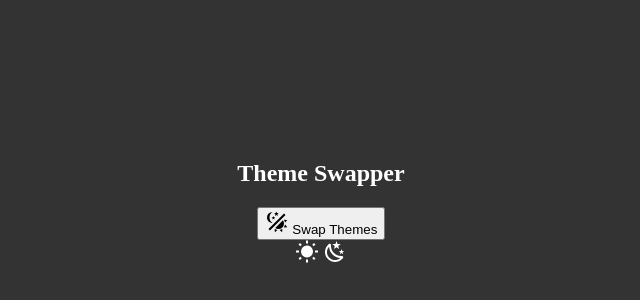
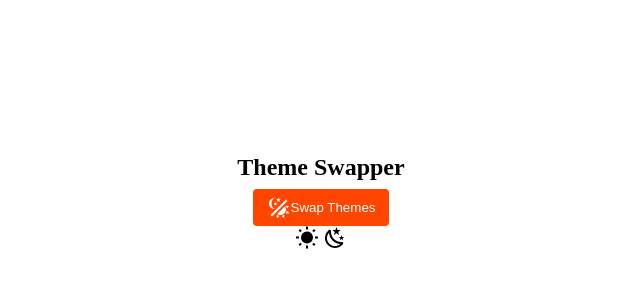
Before and after one commit to IlyaKrapivnoy/theme_toggle, a plain HTML site: page index.html in a window 1280 px wide. Shown: the part 196-496 px from the top of the page, without its empty margins (319-959 px from the left). Drawn offline with Linux system fonts and the light colour scheme.

Commit message:
animation is added

```diff
--- a/index.html
+++ b/index.html
@@ -7,8 +7,8 @@
     <link rel="stylesheet" href="styles.css">
     <title>Theme Toggle</title>
 </head>
-<body class="dark">
-    <h2>Theme Swapper</h2>
+<body >
+    <h2 class="title">Theme Swapper</h2>
     <button class="theme-toggle-button">
         <svg class="icon" style="width:24px;height:24px" viewBox="0 0 24 24">
             <path fill="currentColor" d="M7.5,2C5.71,3.15 4.5,5.18 4.5,7.5C4.5,9.82 5.71,11.85 7.53,13C4.46,13 2,10.54 2,7.5A5.5,5.5 0 0,1 7.5,2M19.07,3.5L20.5,4.93L4.93,20.5L3.5,19.07L19.07,3.5M12.89,5.93L11.41,5L9.97,6L10.39,4.3L9,3.24L10.75,3.12L11.33,1.47L12,3.1L13.73,3.13L12.38,4.26L12.89,5.93M9.59,9.54L8.43,8.81L7.31,9.59L7.65,8.27L6.56,7.44L7.92,7.35L8.37,6.06L8.88,7.33L10.24,7.36L9.19,8.23L9.59,9.54M19,13.5A5.5,5.5 0 0,1 13.5,19C12.28,19 11.15,18.6 10.24,17.93L17.93,10.24C18.6,11.15 19,12.28 19,13.5M14.6,20.08L17.37,18.93L17.13,22.28L14.6,20.08M18.93,17.38L20.08,14.61L22.28,17.15L18.93,17.38M20.08,12.42L18.94,9.64L22.28,9.88L20.08,12.42M9.63,18.93L12.4,20.08L9.87,22.27L9.63,18.93Z" />
--- a/styles.css
+++ b/styles.css
@@ -20,3 +20,29 @@ body.dark {
     --background-color: #333;
     --text-color: white;
 }
+
+.title {
+    margin: 0;
+    margin-bottom: .5rem;
+}
+
+.theme-toggle-button {
+    background-color: var(--accent-color);
+    color: var(--button-text-color);
+
+    display: flex;
+    justify-content: center;
+    align-items: center;
+    cursor: pointer;
+    padding: .5em 1em;
+    border-radius: .3em;
+    border: none;
+    outline: none;
+    transition: var(--transition-delay);
+    transform: scale(1);
+}
+
+.theme-toggle-button:hover,
+.theme-toggle-button:focus {
+    transform: scale(1.1);
+}
```
